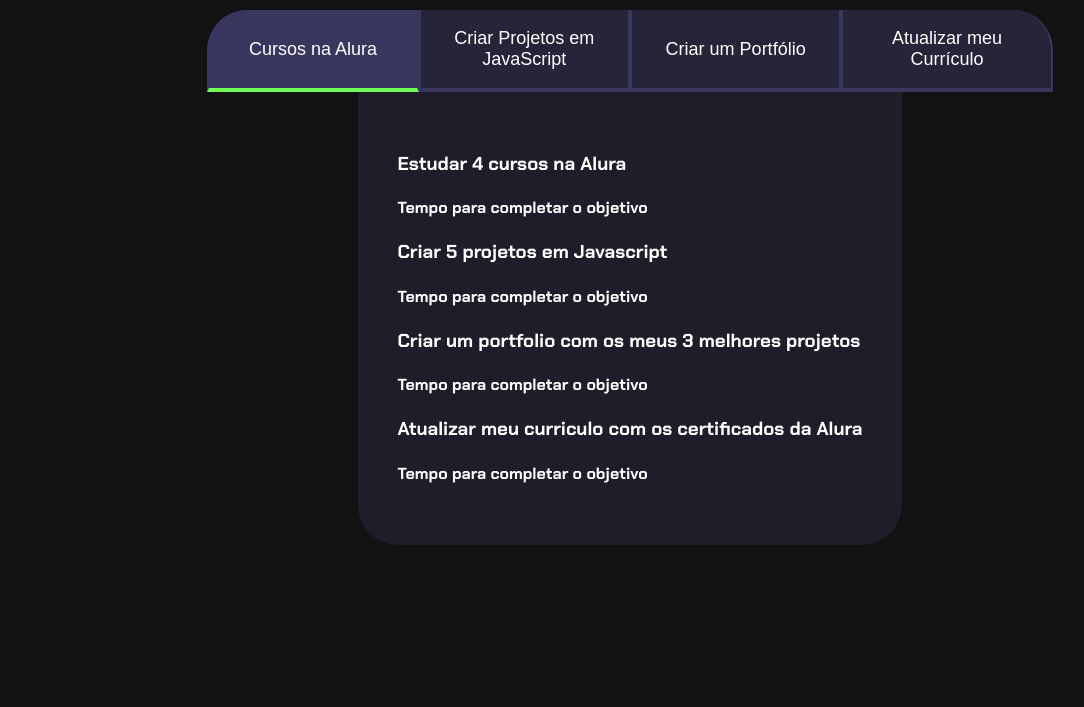
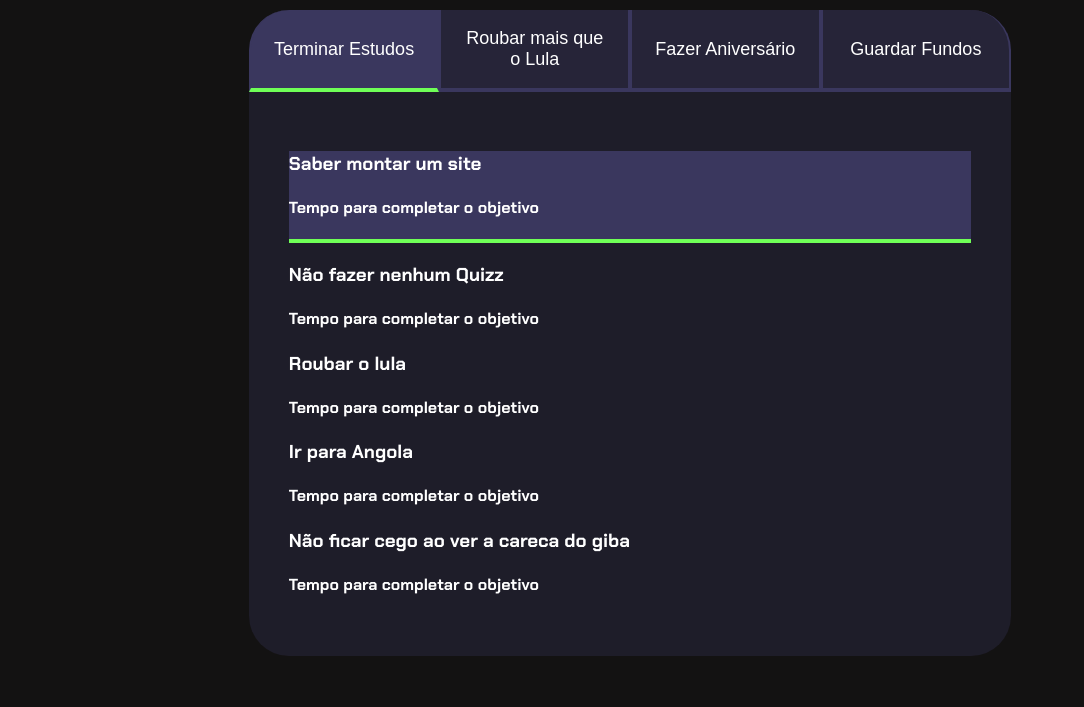
Before and after one commit to Ancake/gilberto2, a plain HTML site: page index.html in a window 1280 px wide. Shown: the part 93-800 px from the top of the page, without its empty margins (10-1094 px from the left). Drawn offline with Linux system fonts and the light colour scheme.

Commit message:
Update index.html

```diff
--- a/index.html
+++ b/index.html
@@ -1,5 +1,6 @@
 <!DOCTYPE html>
 <html lang="pt-br">
+
 <head>
     <meta charset="UTF-8">
     <meta http-equiv="X-UA-Compatible" content="IE=edge">
@@ -7,36 +8,44 @@
     <link rel="stylesheet" href="style.css">
     <title>RELÓGIO</title>
 </head>
+
 <body>
     <section class="conteudo-principal">
-     <h2 class="titulo-principal">Meus Objetivos do Ano :/<span>_</span></h2>
+        <h2 class="titulo-principal">Meus Objetivos do Ano<span> :/_</span></h2>
+        <div class="conteudo">
             <div class="botoes">
-      <button class="botao ativo">Cursos na Alura</button>
-      <button class="botao">Criar Projetos em JavaScript</button>
-      <button class="botao">Criar um Portfólio</button>
-      <button class="botao">Atualizar meu Currículo</button>
+                <button class="botao ativo">Terminar Estudos</button>
+                <button class="botao">Roubar mais que o Lula</button>
+                <button class="botao">Fazer Aniversário</button>
+                <button class="botao">Guardar Fundos</button>
             </div>
 
             <div class="abas-textos">
-      <div class="aba-conteudo">
-          <h3 class="aba-conteudo-titulo-principal">Estudar 4 cursos na Alura</h3>
-          <h4 class="aba-conteudo-titulo-secundario">Tempo para completar o objetivo</h4>
+                <div class="aba-conteudo ativo">
+                    <h3 class="aba-conteudo-titulo-pricipal">Saber montar um site</h3>
+                    <h4 class="aba-conteudo-tutulo-secundario">Tempo para completar o objetivo</h4>
                 </div>
                 <div class="aba-conteudo">
-          <h3 class="aba-conteudo-titulo-principal">Criar 5 projetos em Javascript</h3>
-          <h4 class="aba-conteudo-titulo-secundario">Tempo para completar o objetivo</h4>
+                    <h3 class="aba-conteudo-titulo-pricipal">Não fazer nenhum Quizz</h3>
+                    <h4 class="aba-conteudo-tutulo-secundario">Tempo para completar o objetivo</h4>
                 </div>
                 <div class="aba-conteudo">
-          <h3 class="aba-conteudo-titulo-principal">Criar um portfolio com os meus 3 melhores projetos</h3>
-          <h4 class="aba-conteudo-titulo-secundario">Tempo para completar o objetivo</h4>
+                    <h3 class="aba-conteudo-titulo-pricipal">Roubar o lula</h3>
+                    <h4 class="aba-conteudo-tutulo-secundario">Tempo para completar o objetivo</h4>
                 </div>
                 <div class="aba-conteudo">
-          <h3 class="aba-conteudo-titulo-principal">Atualizar meu curriculo com os certificados da Alura</h3>
-          <h4 class="aba-conteudo-titulo-secundario">Tempo para completar o objetivo</h4>
+                    <h3 class="aba-conteudo-titulo-pricipal">Ir para Angola</h3>
+                    <h4 class="aba-conteudo-tutulo-secundario">Tempo para completar o objetivo</h4>
+                </div>
+                <div class="aba-conteudo">
+                    <h3 class="aba-conteudo-titulo-pricipal">Não ficar cego ao ver a careca do giba</h3>
+                    <h4 class="aba-conteudo-tutulo-secundario">Tempo para completar o objetivo</h4>
+                </div>
             </div>
         </div>
     </section>
 
     <script src="main.js"></script>
 </body>
+
 </html>
```
Lines whose indentation alone changed are shown as unchanged.
